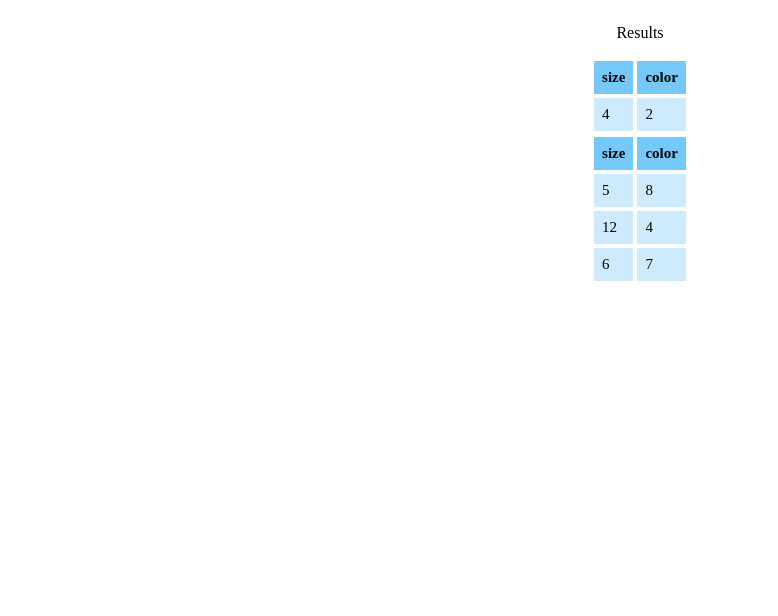
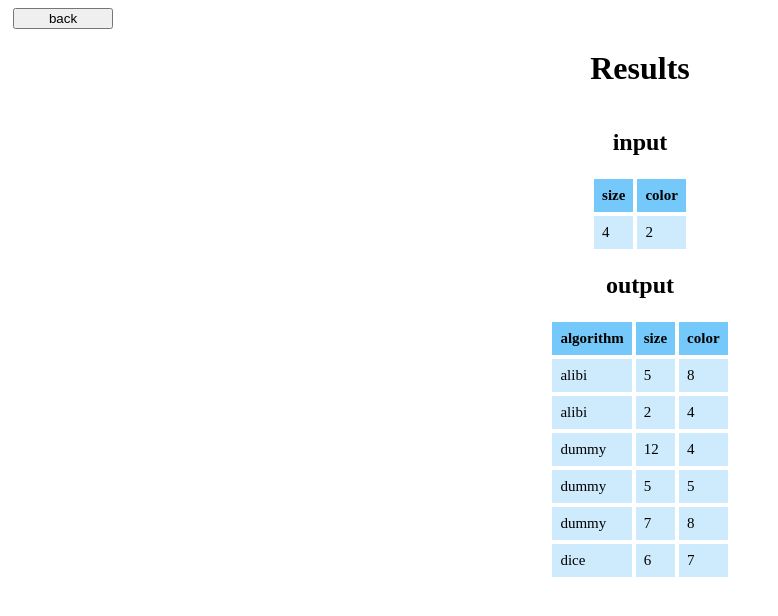
Before and after one commit to dollshak/counterfactualClient, a React (Create React App) app: page /results in a window 1280 px wide. Shown: the top 616 px of the page, without its empty margins (0-778 px from the left). Built offline with nearby package versions, Linux system fonts and the light colour scheme.

Commit message:
results table done

```diff
--- a/src/pages/ResultsPage/ResultsPage.css
+++ b/src/pages/ResultsPage/ResultsPage.css
@@ -3,3 +3,7 @@
     flex-direction: column;
     align-items: center;
 }
+
+.back_button{
+    align-self: flex-start;
+}
--- a/src/pages/ResultsPage/ResultsPage.jsx
+++ b/src/pages/ResultsPage/ResultsPage.jsx
@@ -1,28 +1,58 @@
 import Table from "./Table/Table";
 import "./ResultsPage.css";
+import { useNavigate } from "react-router-dom";
 
 const ResultsPage = () => {
+  const navigate = useNavigate();
+
   const reqbody = {
     input: { size: 4, color: 2 },
     output: {
-      alibi: [5, 8],
-      dummy: [12, 4],
-      dice: [6, 7],
+      alibi: [
+        [5, 8],
+        [2, 4],
+      ],
+      dummy: [
+        [12, 4],
+        [5, 5],
+        [7, 8],
+      ],
+      dice: [[6, 7]],
     },
   };
 
+  const inputList = Object.entries(reqbody.output).map(([key, value]) => [
+    key,
+    value,
+  ]);
+
+  const body = [["input", [Object.values(reqbody.input)]]];
+
+  const onBackClick = () => {
+    navigate("/");
+  };
+
+  console.log("page input list " + inputList);
+  console.log(Object.values(reqbody.input));
+
   return (
     <div className="resultsPage-container">
-      <p>Results</p>
+      <button className="back_button" onClick={onBackClick}>
+        back
+      </button>
+      <h1>Results</h1>
+      <h2>input</h2>
       <Table
         tableHeaders={Object.keys(reqbody.input)}
-        tableRows={[Object.values(reqbody.input)]}
+        tableRows={body}
+        isInput={true}
       ></Table>
+      <h2>output</h2>
       <Table
-        tableHeaders={Object.keys(reqbody.input)}
-        tableRows={Object.values(reqbody.output)}
+        tableHeaders={["algorithm", ...Object.keys(reqbody.input)]}
+        tableRows={inputList}
+        isInput={false}
       ></Table>
-      {/* <ResultsTable></ResultsTable> */}
     </div>
   );
 };
--- a/src/pages/ResultsPage/Table/Table.css
+++ b/src/pages/ResultsPage/Table/Table.css
@@ -0,0 +1,9 @@
+.tableRow.ind0 {
+    background-color: blue;
+}
+.tableRow:nth-child(1) {
+    background-color: red;
+}
+.tableRow:nth-child(2) {
+    background-color: green;
+}
--- a/src/pages/ResultsPage/Table/Table.jsx
+++ b/src/pages/ResultsPage/Table/Table.jsx
@@ -1,9 +1,58 @@
 import React from "react";
+import "./Table.css";
 
-const ResultsTable = ({ tableHeaders, tableRows }) => {
+const ResultsTable = ({ tableHeaders, tableRows, isInput }) => {
+  const reqbody = {
+    input: { size: 4, color: 2 },
+    output: {
+      alibi: [
+        [5, 8],
+        [2, 4],
+      ],
+      dummy: [
+        [12, 4],
+        [5, 5],
+        [7, 8],
+      ],
+      dice: [[6, 7]],
+    },
+  };
+
+  const inputList = [
+    [
+      "alibi",
+      [
+        [5, 8],
+        [2, 4],
+      ],
+    ],
+    [
+      "dummy",
+      [
+        [12, 4],
+        [5, 5],
+        [7, 8],
+      ],
+    ],
+    ["dice", [[6, 7]]],
+  ];
+
+  console.log("inputlist " + inputList);
+
   const headers = tableHeaders.map((columnHeader, index) => (
-    <th>{columnHeader}</th>
+    <th key={index}>{columnHeader}</th>
   ));
+
+  const newRows = tableRows.map((algorithmRowsAndName) =>
+    algorithmRowsAndName[1].map((rowValues, index) => (
+      <tr key={index}>
+        {!isInput && <td>{algorithmRowsAndName[0]}</td>}
+        {rowValues.map((cellValue, index) => (
+          <td key={index}>{cellValue}</td>
+        ))}
+      </tr>
+    ))
+  );
 
   const rows = tableRows.map((rowValues, index) => (
     <tr key={index}>
@@ -19,7 +68,7 @@ const ResultsTable = ({ tableHeaders, tableRows }) => {
         <thead>
           <tr>{headers}</tr>
         </thead>
-        <tbody>{rows}</tbody>
+        <tbody>{newRows}</tbody>
       </table>
     </div>
   );
```
Also changed, not shown: src/index.css (line endings or trailing spaces).
